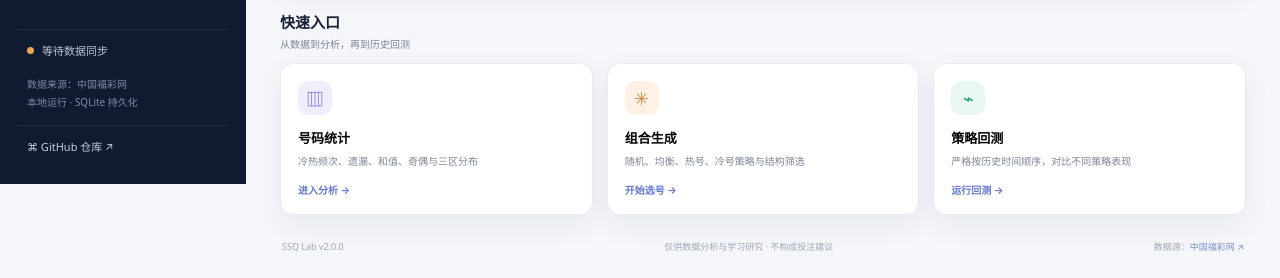
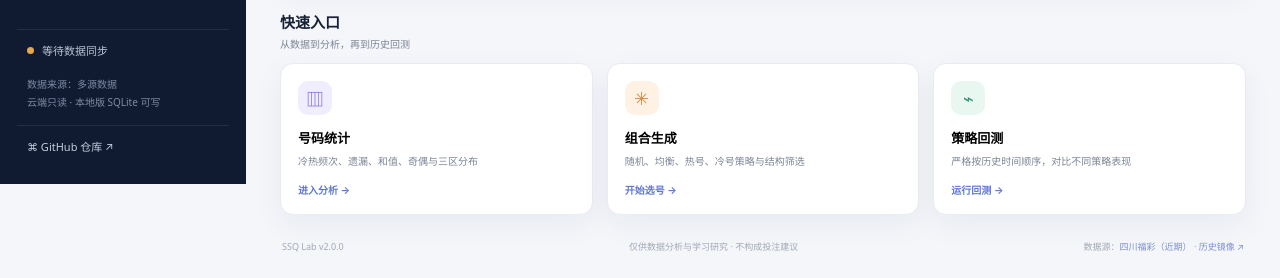
Before and after one commit to nirvana9/ssq-lab, a plain HTML site: page index.html in a window 1280 px wide. Shown: the part 616-894 px from the top of the page. Drawn offline with Linux system fonts and the light colour scheme; no server answers.

Commit message:
ui: display actual multi-source data attribution

```diff
--- a/index.html
+++ b/index.html
@@ -24,7 +24,7 @@
       </nav>
       <div class="sidebar-bottom">
         <div class="source-state"><i id="sourceDot"></i><span id="sourceState">等待数据同步</span></div>
-        <div class="sidebar-note">数据来源：中国福彩网<br>本地运行 · SQLite 持久化</div>
+        <div class="sidebar-note">数据来源：<span id="dataSourceLabel">多源数据</span><br>云端只读 · 本地版 SQLite 可写</div>
         <a class="github-link" href="https://github.com/nirvana9/ssq-lab" target="_blank" rel="noreferrer">⌘ GitHub 仓库 ↗</a>
       </div>
     </aside>
@@ -121,7 +121,7 @@
         <div class="tickets-layout"><div class="panel-card"><div class="panel-title"><div><h3>我的号码</h3><p>号码仅保存在当前浏览器本地</p></div></div><textarea id="ticketInput" placeholder="每行一注：\n05 11 12 17 19 29 + 02\n05 06 10 15 18 24 + 09"></textarea><div class="ticket-actions"><button class="btn btn-primary" id="saveTicketsBtn">保存号码</button><button class="btn btn-ghost" id="addPicksBtn">加入最近生成结果</button><button class="btn btn-ghost" id="clearTicketsBtn">清空</button></div><p class="field-footnote">格式：6 个不重复红球（01–33）+ 1 个蓝球（01–16）。</p></div><div class="panel-card"><div class="panel-title"><div><h3>最近一期对奖</h3><p id="ticketCompareTitle">请先保存号码并同步最新开奖</p></div></div><div id="ticketCompare" class="empty-state compact"><div class="empty-symbol">♡</div><strong>等待号码</strong><span>保存号码后自动与最新一期比较</span></div></div></div>
       </section>
 
-      <footer class="footer"><span>SSQ Lab v2.0.0</span><span>仅供数据分析与学习研究 · 不构成投注建议</span><span>数据源：<a href="https://www.cwl.gov.cn/ygkj/wqkjgg/ssq/" target="_blank" rel="noreferrer">中国福彩网 ↗</a></span></footer>
+      <footer class="footer"><span>SSQ Lab v2.0.0</span><span>仅供数据分析与学习研究 · 不构成投注建议</span><span>数据源：<a href="https://www.scflcp.com.cn/ssq" target="_blank" rel="noreferrer">四川福彩（近期）</a> · <a href="https://github.com/wangdaodao/DoubleColorBall" target="_blank" rel="noreferrer">历史镜像 ↗</a></span></footer>
     </main>
   </div>
   <div class="toast" id="toast" role="status"></div>
```
